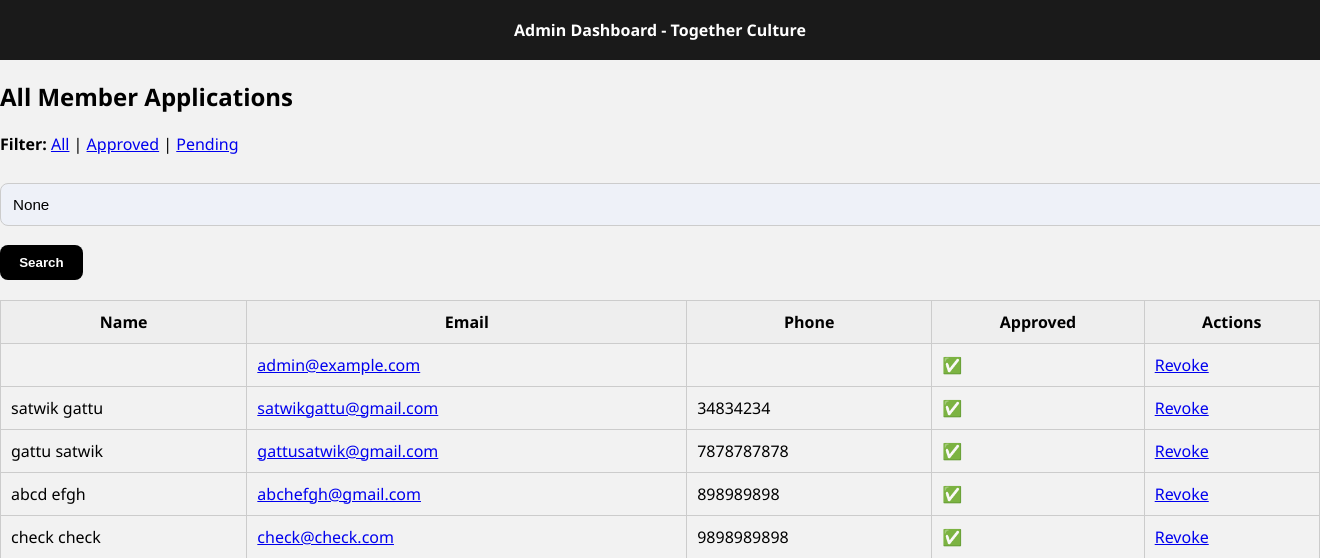
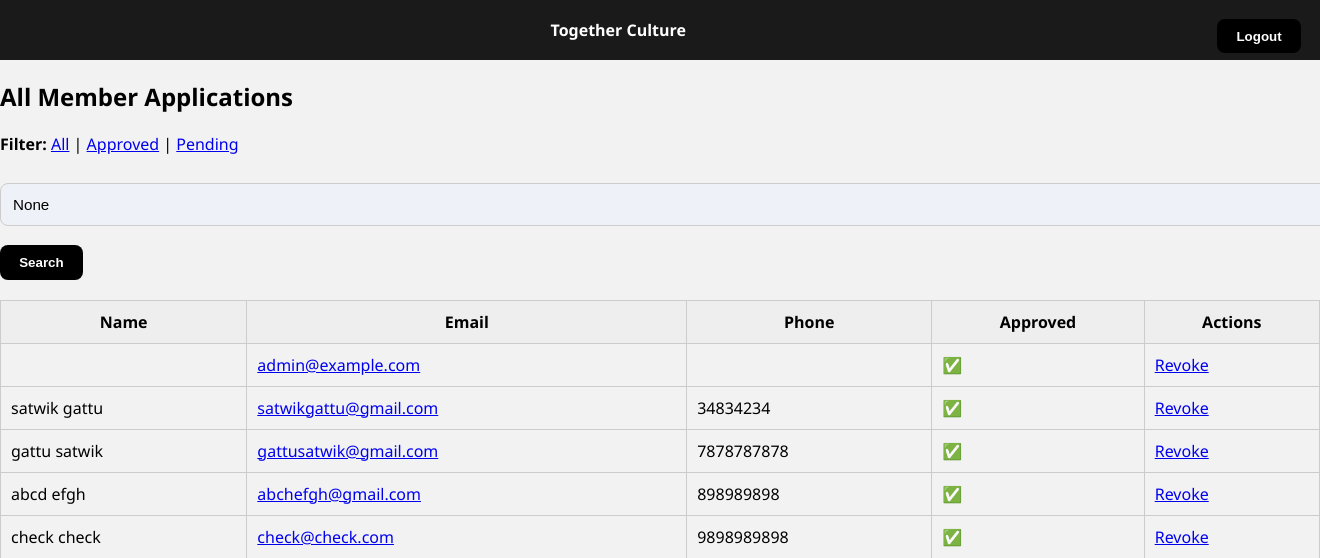
Before and after one commit to RahulRaj07/Together_culture, a Django app: page /admin-dashboard/ in a window 1320 px wide; the page is wider, and only the part inside the window is pictured. Shown: the top 558 px of that part. Run offline with Django 5.2, Linux system fonts and the light colour scheme; a user stored in the database is signed in; data comes from the database, SQL or seed files in the repository.

Commit message:
updating admin homepage

```diff
--- a/templates/admin_home.html
+++ b/templates/admin_home.html
@@ -7,7 +7,13 @@
 </head>
 <body>
 
-<div class="header">Admin Dashboard - Together Culture</div>
+<div class="header">
+    Together Culture
+    <a style="float:right; color:white;" href="{% url 'login' %}">
+        <button>Logout</button>
+    </a>
+</div>
+
 
 <div class="membership-container">
     <h2>All Member Applications</h2>
@@ -62,7 +68,7 @@
     </table>
 </div>
 
-<!-- Member Detail Modal -->
+<!-- Modal -->
 <div id="userModal" class="modal" style="display:none; position:fixed; top:0; left:0; width:100%; height:100%; background:rgba(0,0,0,0.6);">
   <div style="background:#fff; padding:20px; width:500px; margin:10% auto; border-radius:10px; position:relative;">
     <h2>Member Details</h2>
```
Lines whose indentation alone changed are shown as unchanged.
